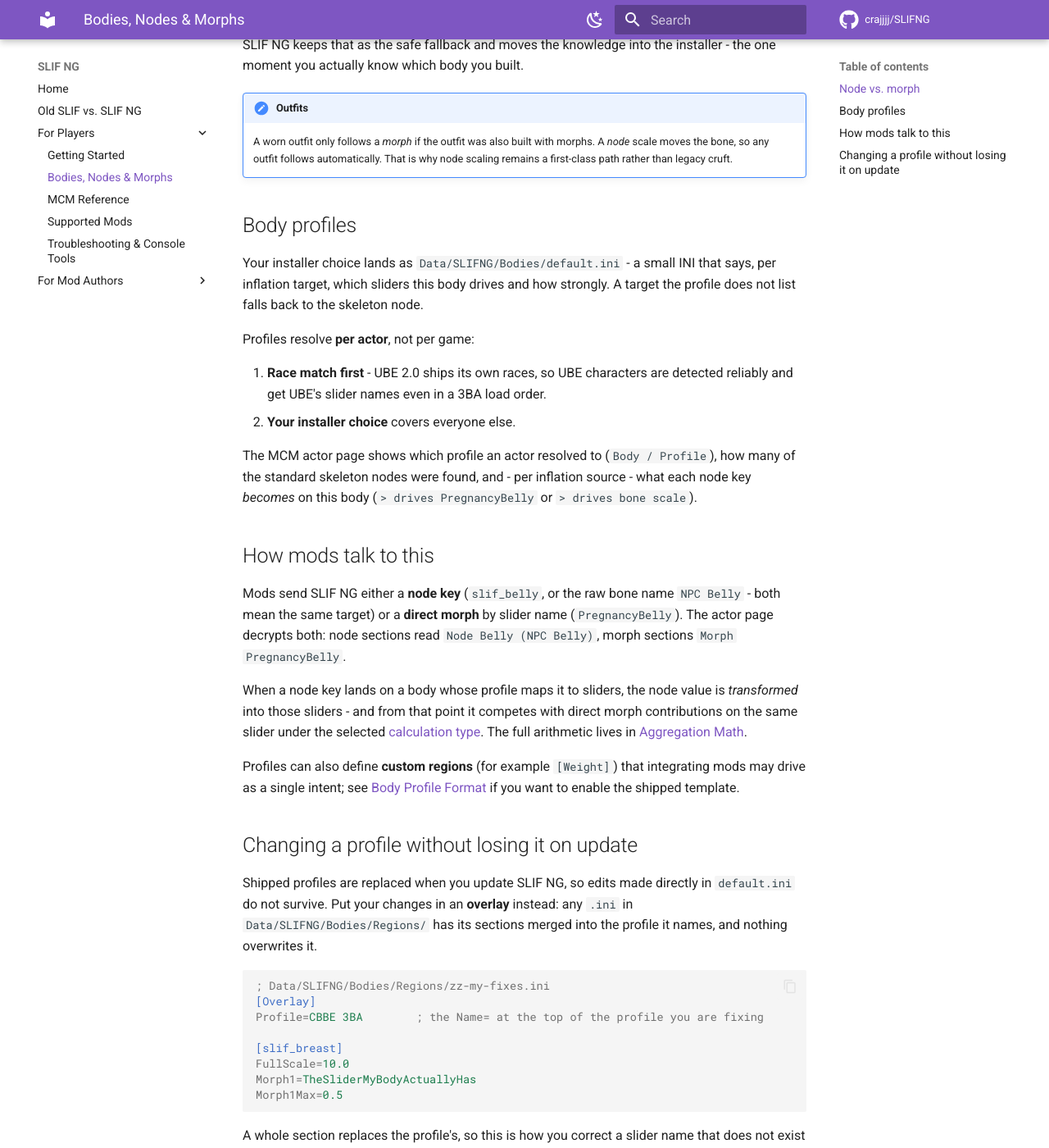
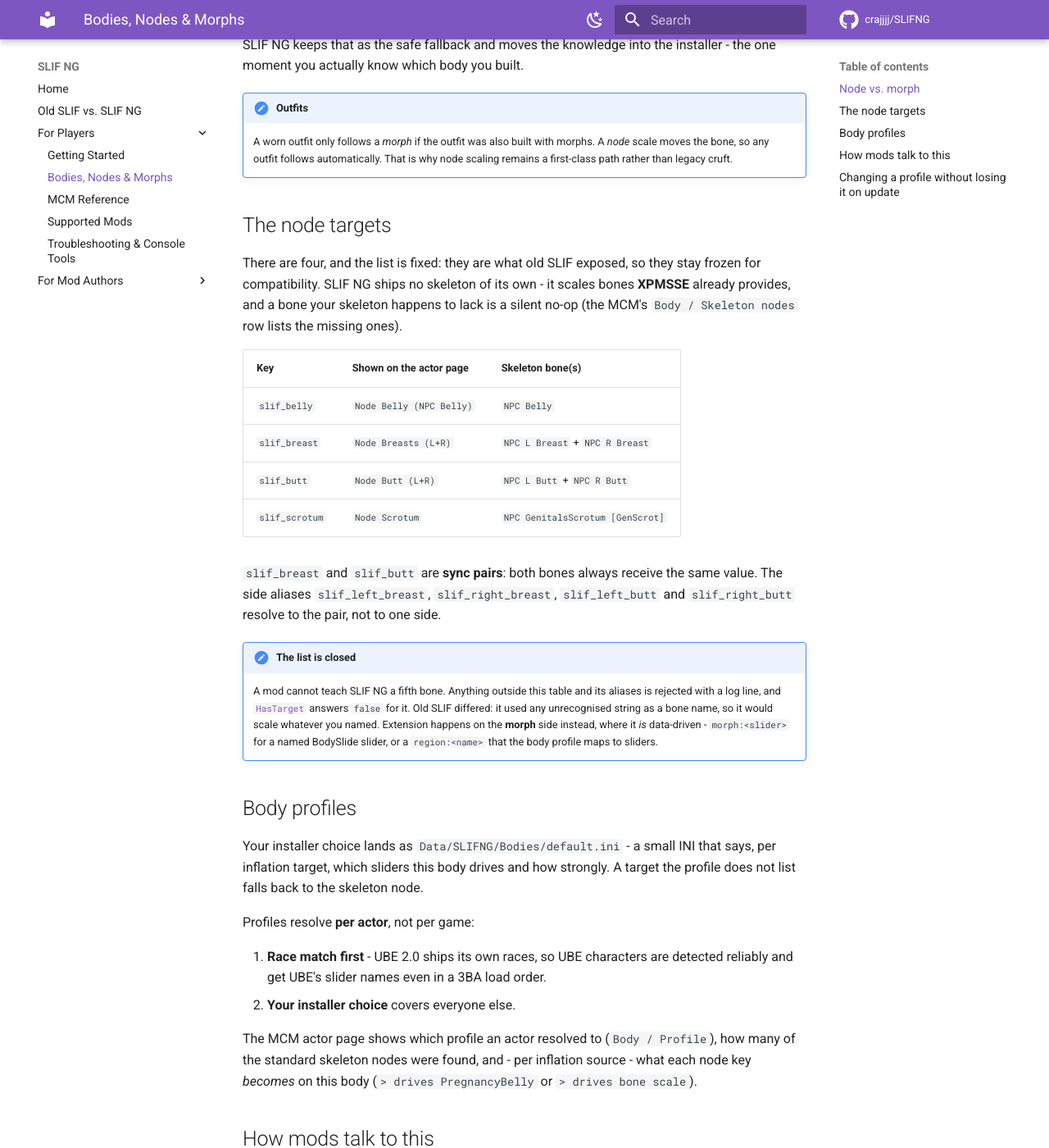
Before and after one commit to crajjjj/SLIFNG, an MkDocs documentation site: the page built from docs/players/bodies.md, in a window 1280 px wide and 1400 px high, scrolled down 846 px. Shown: the whole window at 82% size. Built offline with MkDocs 1.6.1 and Material for MkDocs 9.7.7, drawn with Linux system fonts in a browser that asks for light colours; comment, search, counter and statistics services are not loaded.

Commit message:
docs: document the closed node vocabulary

```diff
--- a/docs/players/bodies.md
+++ b/docs/players/bodies.md
@@ -17,6 +17,22 @@ Two completely different mechanisms can change a body's shape, and SLIF NG uses
 
 !!! note "Outfits"
     A worn outfit only follows a *morph* if the outfit was also built with morphs. A *node* scale moves the bone, so any outfit follows automatically. That is why node scaling remains a first-class path rather than legacy cruft.
+
+## The node targets
+
+There are four, and the list is fixed: they are what old SLIF exposed, so they stay frozen for compatibility. SLIF NG ships no skeleton of its own - it scales bones **XPMSSE** already provides, and a bone your skeleton happens to lack is a silent no-op (the MCM's `Body / Skeleton nodes` row lists the missing ones).
+
+| Key | Shown on the actor page | Skeleton bone(s) |
+|---|---|---|
+| `slif_belly` | `Node Belly (NPC Belly)` | `NPC Belly` |
+| `slif_breast` | `Node Breasts (L+R)` | `NPC L Breast` + `NPC R Breast` |
+| `slif_butt` | `Node Butt (L+R)` | `NPC L Butt` + `NPC R Butt` |
+| `slif_scrotum` | `Node Scrotum` | `NPC GenitalsScrotum [GenScrot]` |
+
+`slif_breast` and `slif_butt` are **sync pairs**: both bones always receive the same value. The side aliases `slif_left_breast`, `slif_right_breast`, `slif_left_butt` and `slif_right_butt` resolve to the pair, not to one side.
+
+!!! note "The list is closed"
+    A mod cannot teach SLIF NG a fifth bone. Anything outside this table and its aliases is rejected with a log line, and [`HasTarget`](../authors/query-api.md#hastarget-ask-before-you-write) answers `false` for it. Old SLIF differed: it used any unrecognised string as a bone name, so it would scale whatever you named. Extension happens on the **morph** side instead, where it *is* data-driven - `morph:<slider>` for a named BodySlide slider, or a `region:<name>` that the body profile maps to sliders.
 
 ## Body profiles
 
```
Also changed, not shown: docs/authors/write-api.md (+2 -0 lines), docs/comparison.md (+2 -1 lines).
